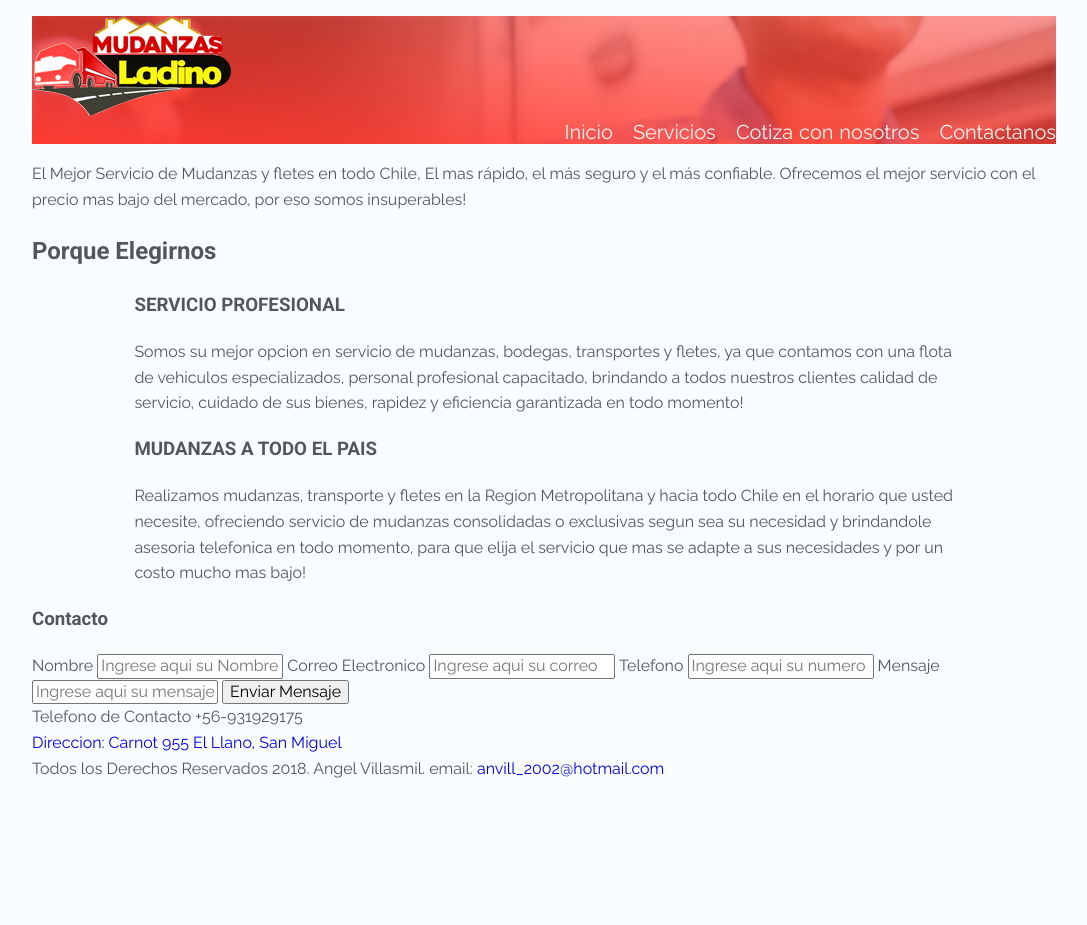
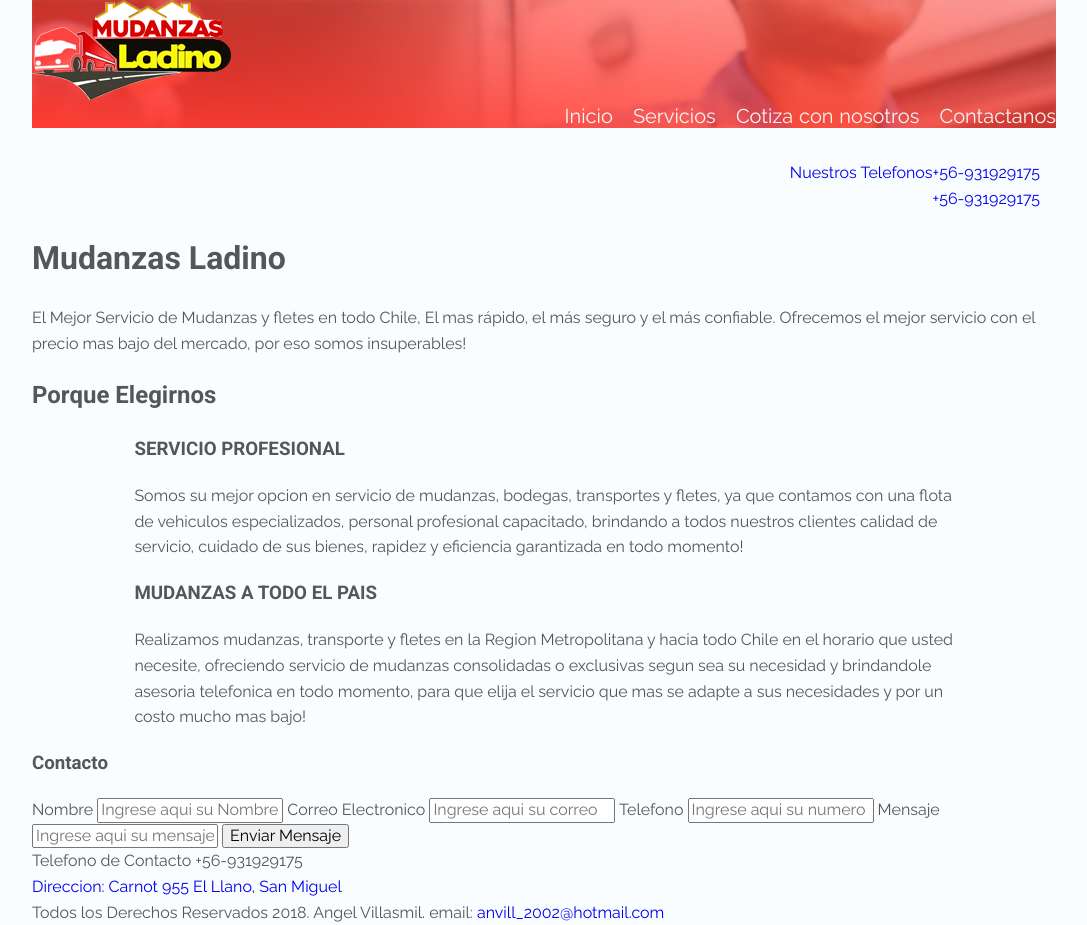
Before and after one commit to Bitd13531/First-project, a plain HTML site: page index1.html in a window 1280 px wide. Shown: the whole page, without its empty margins (96-1183 px from the left). Before the commit the page ends 800 px from the top, so only its background shows below. Drawn offline with Linux system fonts and the light colour scheme.

```diff
--- a/css/style.css
+++ b/css/style.css
@@ -93,3 +93,7 @@ footer {
   margin-right: 10%;
   margin-left: 10%;
 }
+
+.box-telefono{
+    padding: calc(var(--header-height) + 1rem) 1rem 0;
+}
```
